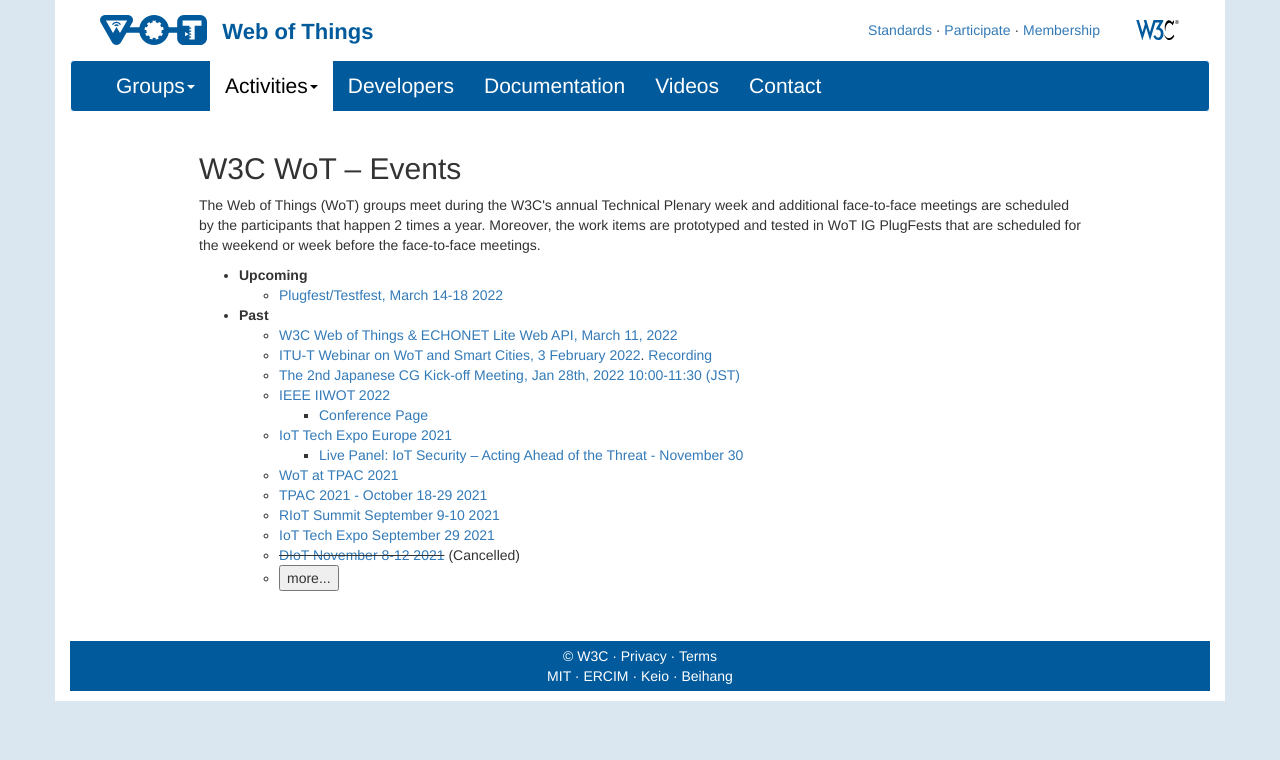
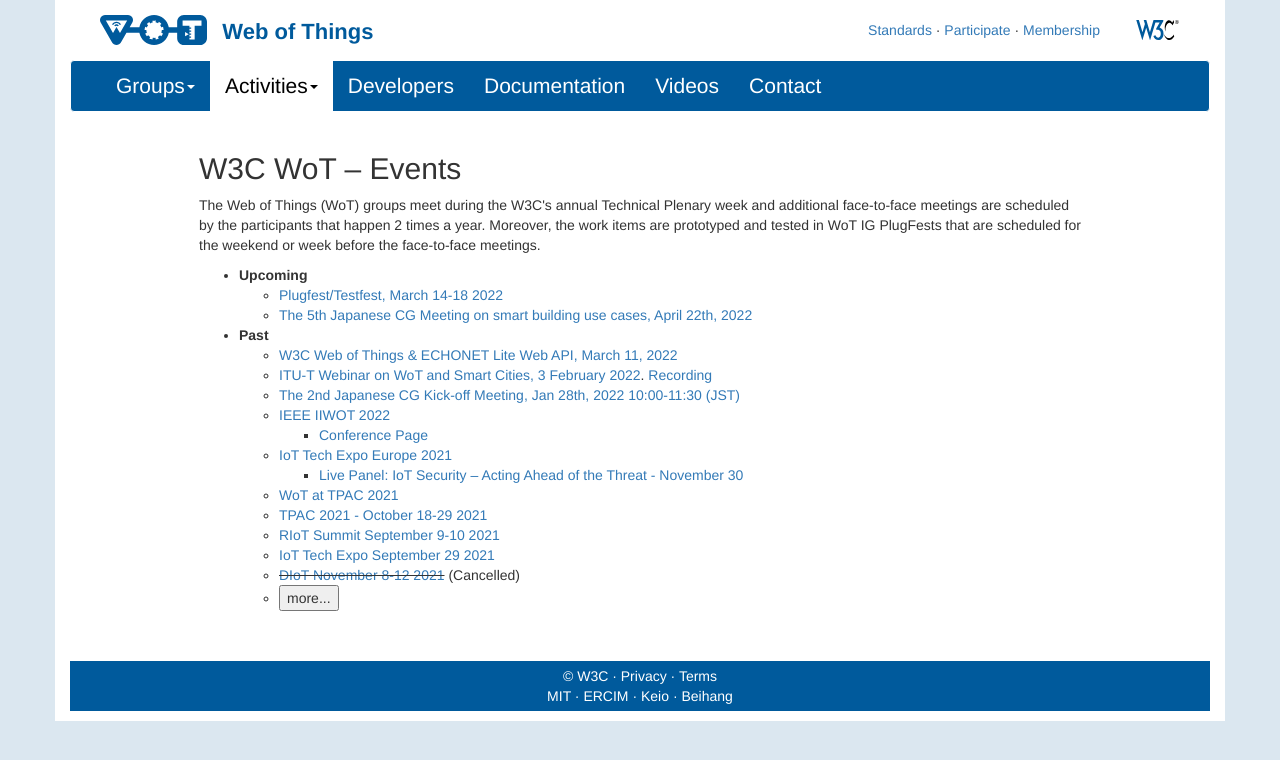
Before and after one commit to w3c/wot-marketing, a Jekyll site: the page built from docs/activities/events/index.html, in a window 1280 px wide. Shown: the top 760 px of the page. Built offline with Jekyll 4.4.1, drawn with Linux system fonts in a browser that asks for light colours; nearby versions of some CDN libraries.

Commit message:
Add about the 5th WoT Japanese CG Meeting
I added a information about the 5th WoT Japanese CG Meeting  smart building use cases.

```diff
--- a/docs/activities/events/index.html
+++ b/docs/activities/events/index.html
@@ -29,6 +29,8 @@
 			<strong>Upcoming</strong>
 			<ul>
 				<li><a target="_blank" href="https://github.com/w3c/wot-testing/tree/main/events/2022.03.Online">Plugfest/Testfest, March 14-18 2022</a></li>
+				<li><a target="_blank" href="https://github.com/w3c/wot-jp-cg/blob/main/Event/20220422_5th_Smart_Building/readme.md">The 5th Japanese CG Meeting on smart building use cases, April 22th, 2022</a></li>
+
 			</ul>
 		</li>
 		<li>
```
